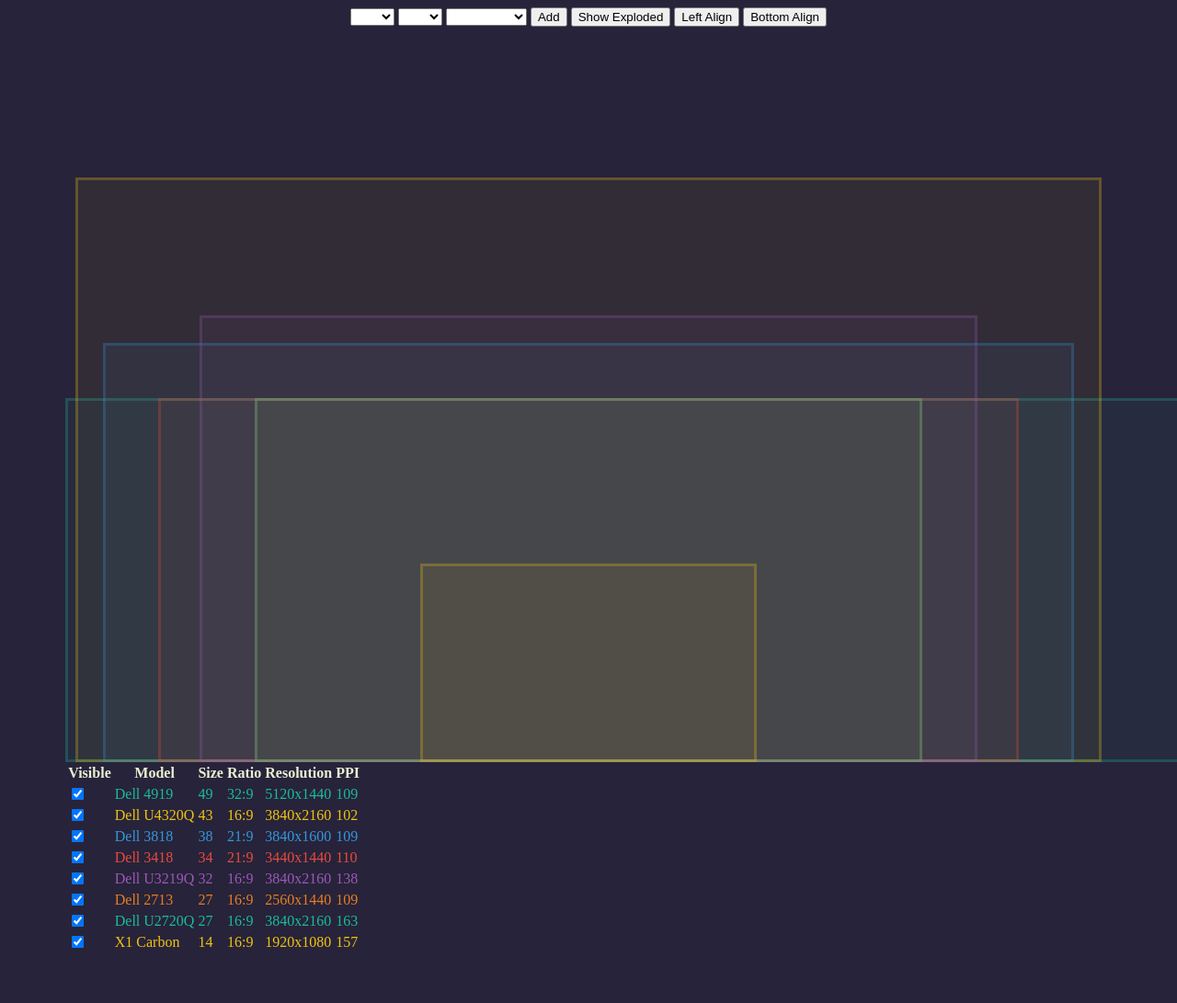
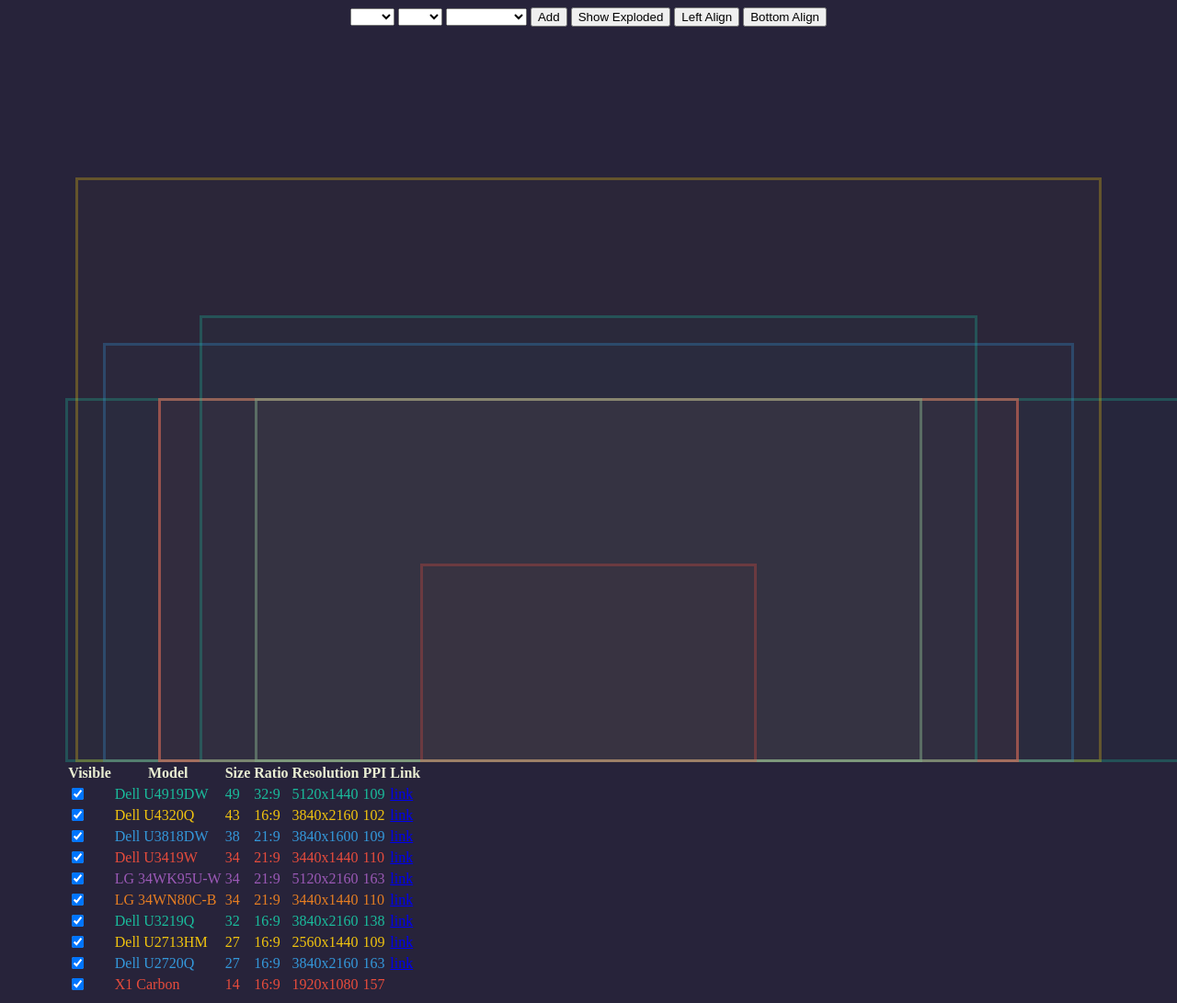
Before and after one commit to bwiggs/monitor-tool, a plain HTML site: page index.html in a window 1280 px wide. Shown: the top 1091 px of the page at 92% size. Before the commit the page ends 1045 px from the top, so only its background shows below. Drawn offline with nearby package versions, Linux system fonts and the light colour scheme.

Commit message:
add deploy and links for displays

```diff
--- a/index.html
+++ b/index.html
@@ -81,8 +81,8 @@
         <button v-on:click="view.vcenter = !view.vcenter">{{view.vcenter ? 'Bottom Align' : 'V Center'}}</button>
 
         <div class="monitors" v-bind:class="{stacked: view.stacked, hcenter: view.hcenter, vcenter: view.vcenter}">
-            <div class="monitor" v-for="(d, index) in displaysSorted" v-if="d.visible" v-bind:style="{ border: '3px solid ' + colors[index % 6], color: colors[index % 6], 'background-color': colors[index % 6] + '30', width: d.width * 30 + 'px', height: d.height*30 + 'px'}">
-                <span class="name">{{d}}</span>
+            <div class="monitor" v-for="(d, index) in displaysSorted" v-if="d.visible" v-bind:style="{ border: '3px solid ' + colors[index % 6], color: colors[index % 6], 'background-color': colors[index % 6] + '10', width: d.width * 30 + 'px', height: d.height*30 + 'px'}">
+                <span class="name">{{d.model}} {{d}}</span>
             </div>
         </div>
 
@@ -94,6 +94,7 @@
                 <th>Ratio</th>
                 <th>Resolution</th>
                 <th>PPI</th>
+                <th>Link</th>
             </tr>
             <tr v-for="(d, index) in displaysSorted" v-bind:style="{color: colors[index % 6]}">
                 <td><input type="checkbox" v-model="d.visible"></td>
@@ -102,6 +103,7 @@
                 <td>{{d.ratio}}</td>
                 <td>{{d.res}}</td>
                 <td>{{d.ppi}}</td>
+                <td><a v-if="d.link" :href="d.link" target="_blank">link</a></td>
             </tr>
         </table>
     </div>
--- a/main.js
+++ b/main.js
@@ -11,7 +11,7 @@
 }
 
 class Display {
-    constructor(model, inches, ratio, res) {
+    constructor(model, inches, ratio, res, link) {
 
         this.inches = inches;
         let [pxw, pxh] = res.split('x');
@@ -21,6 +21,7 @@
         this.ppi = Display.calcPPI(inches, pxw, pxh);
         this.ratio = ratio;
         this.visible = true;
+        this.link = link;
 
         [this.width, this.height] = Display.calcDimensions(inches, ratio);
         this.model = model;
@@ -46,14 +47,16 @@
 const ASPECT_16_9 = new Ratio(16, 9);
 
 const MONITORS = {
-            DELL_4919: new Display('Dell 4919', 49, ASPECT_32_9, '5120x1440'),
-            DELL_U4320Q: new Display('Dell U4320Q', 43, ASPECT_16_9, '3840x2160'),
-            DELL_3818: new Display('Dell 3818', 38, ASPECT_21_9, '3840x1600'),
-            DELL_3418: new Display('Dell 3418', 34, ASPECT_21_9, '3440x1440'),
-            DELL_U3219Q: new Display('Dell U3219Q', 32, ASPECT_16_9, '3840x2160'),
-            DELL_U2720Q: new Display('Dell U2720Q', 27, ASPECT_16_9, '3840x2160'),
-            DELL_2713: new Display('Dell 2713', 27, ASPECT_16_9, '2560x1440'),
+            DELL_U4919DW: new Display('Dell U4919DW', 49, ASPECT_32_9, '5120x1440', 'https://www.dell.com/en-us/work/shop/dell-ultrasharp-49-curved-monitor-u4919dw/apd/210-arnw/monitors-monitor-accessories'),
+            DELL_U4320Q: new Display('Dell U4320Q', 43, ASPECT_16_9, '3840x2160', 'https://www.dell.com/en-us/work/shop/accessories/apd/210-AVKE'),
+            DELL_U3818DW: new Display('Dell U3818DW', 38, ASPECT_21_9, '3840x1600', 'https://www.dell.com/en-us/work/shop/dell-ultrasharp-38-curved-monitor-u3818dw/apd/210-AMRC/monitors-monitor-accessories'),
+            DELL_U3419W: new Display('Dell U3419W', 34, ASPECT_21_9, '3440x1440', 'https://www.dell.com/en-us/work/shop/dell-ultrasharp-34-curved-usb-c-monitor-u3419w/apd/210-ARCL/monitors-monitor-accessories'),
+            DELL_U3219Q: new Display('Dell U3219Q', 32, ASPECT_16_9, '3840x2160', 'https://www.dell.com/en-us/work/shop/dell-ultrasharp-32-4k-usb-c-monitor-u3219q/apd/210-aqzz/monitors-monitor-accessories'),
+            DELL_U2720Q: new Display('Dell U2720Q', 27, ASPECT_16_9, '3840x2160','https://www.dell.com/en-us/work/shop/ultrasharp-27-4k-usb-c-monitor-u2720q/apd/210-avjv/monitors-monitor-accessories' ),
+            DELL_U2713HM: new Display('Dell U2713HM', 27, ASPECT_16_9, '2560x1440', 'https://www.dell.com/hr/p/dell-u2713hm/pd'),
             LENOVO_X1: new Display('X1 Carbon', 14, ASPECT_16_9, '1920x1080'),
+            LG_34WK95U: new Display('LG 34WK95U-W', 34, ASPECT_21_9, '5120x2160', 'https://www.lg.com/us/monitors/lg-34WK95U-W-ultrawide-monitor'),
+            LG_34WN80C: new Display('LG 34WN80C-B', 34, ASPECT_21_9, '3440x1440', 'https://www.lg.com/us/monitors/lg-34wn80c-b-ultrawide-monitor'),
 }
 
 var app = new Vue({
@@ -70,13 +73,14 @@
         displays: [
             MONITORS.DELL_U4320Q,
             MONITORS.LENOVO_X1,
-            MONITORS.DELL_2713,
+            MONITORS.DELL_U2713HM,
             MONITORS.DELL_U2720Q,
-            MONITORS.DELL_3418,
-            MONITORS.DELL_4919,
+            MONITORS.DELL_U3419W,
+            MONITORS.DELL_U4919DW,
             MONITORS.DELL_U3219Q,
-            MONITORS.DELL_3818,
-
+            MONITORS.DELL_U3818DW,
+            MONITORS.LG_34WK95U,
+            MONITORS.LG_34WN80C,
         ],
         sizes: [
             49, 38, 34, 32, 27, 15.4, 14, 13.3
```
Also changed, not shown: 1 other file.
